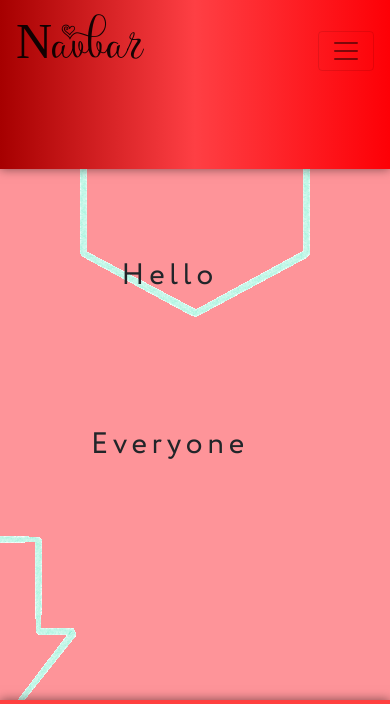
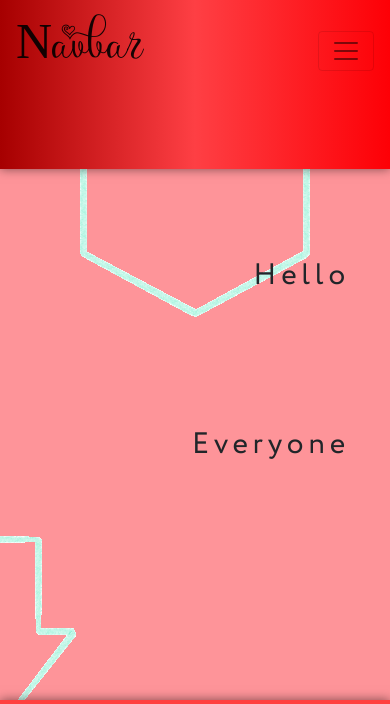
Before and after one commit to AndeyGordeev/forMom, a Flask app: page / in a window 390 px wide. Shown: the top 704 px of the page. Run offline with Flask 2, Linux system fonts and the light colour scheme; some libraries are stand-ins or nearby versions.

Commit message:
test change view 6

```diff
--- a/static/css/style.css
+++ b/static/css/style.css
@@ -146,9 +146,12 @@ div, h1, p:hover {
 	.bottom {
 		left: 20%;
 	}
+	h1 {
+		font-size: 200%;
+	}
 	.text {
 		font-size: 30px;
-		margin-right: 50px;
+		right: 10%;
 	}
 	.rectangle {
 		height: 20%;
```
